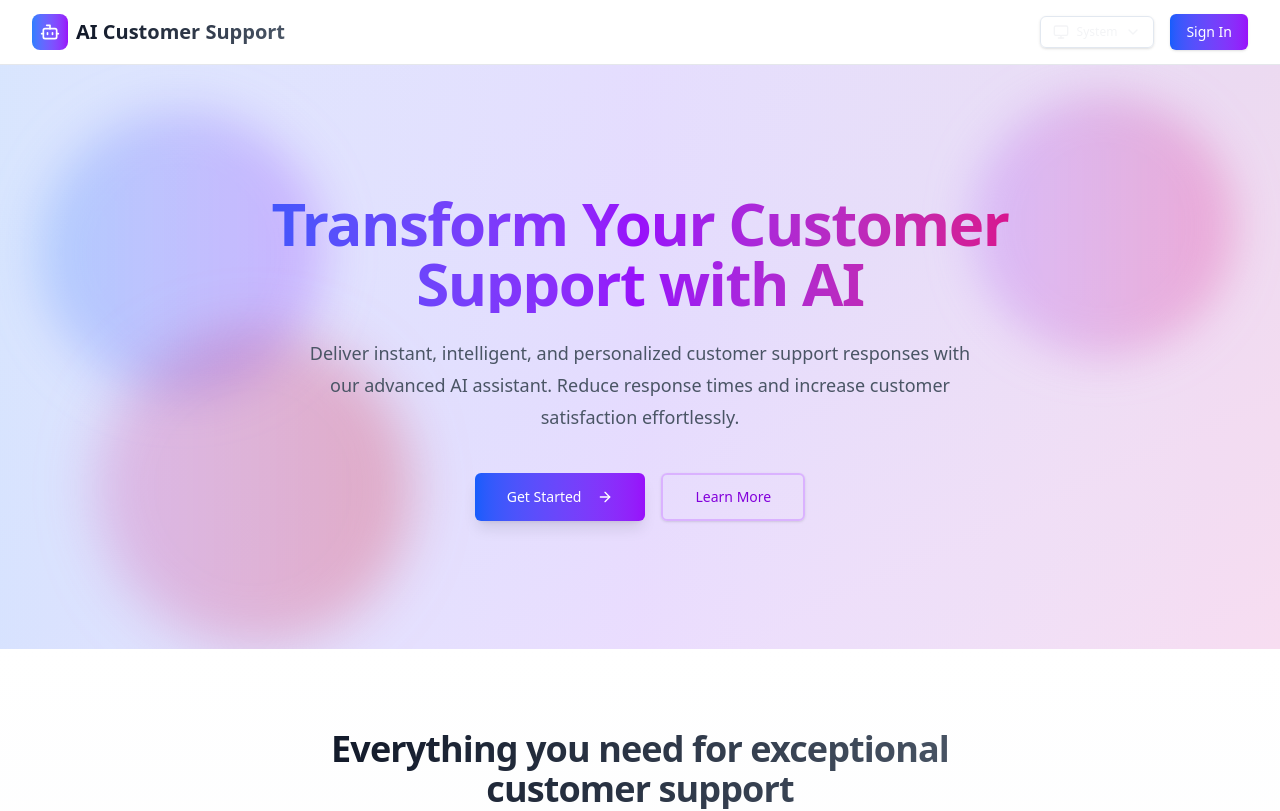
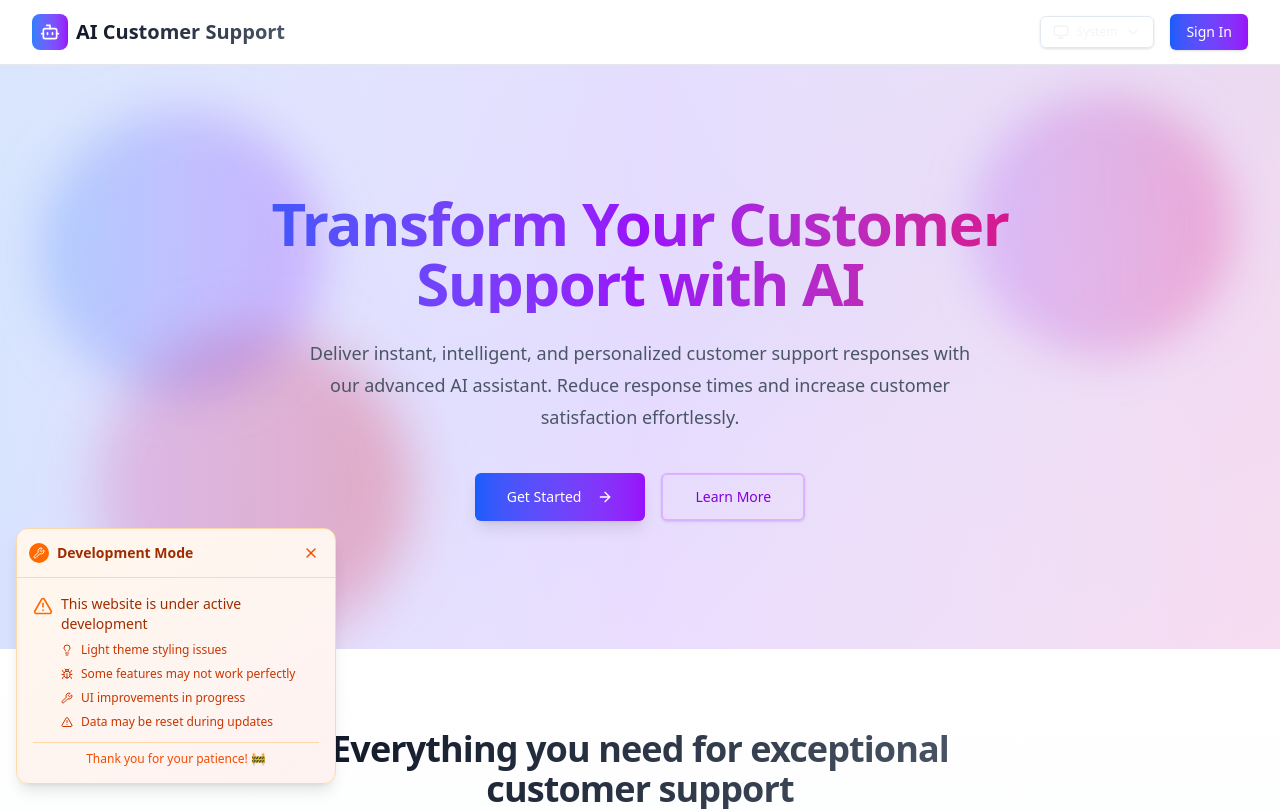
Before and after one commit to Devvrat-012/ai_customer_support, a Next.js app: page / in a window 1280 px wide. Shown: the top 811 px of the page. Built offline with nearby package versions, Linux system fonts and the light colour scheme.

Commit message:
feat: add DevNotice component to display development mode alerts

```diff
--- a/src/app/layout.tsx
+++ b/src/app/layout.tsx
@@ -6,6 +6,7 @@ import { ThemeProvider } from "@/components/providers/ThemeProvider";
 import { AlertProvider } from "@/components/common/AlertProvider";
 import { Toaster } from "@/components/common/Toaster";
 import { MainLayoutWrapper } from "@/components/layout/MainLayoutWrapper";
+import { DevNotice } from "@/components/common/DevNotice";
 
 const geistSans = Geist({
   variable: "--font-geist-sans",
@@ -96,6 +97,7 @@ export default function RootLayout({
               {children}
             </MainLayoutWrapper>
             <Toaster />
+            <DevNotice />
           </ReduxProvider>
         </ThemeProvider>
       </body>
--- /dev/null
+++ b/src/components/common/DevNotice.tsx
@@ -0,0 +1,97 @@
+"use client";
+
+import { useState, useEffect } from 'react';
+import { X, AlertTriangle, Wrench, Lightbulb, Bug } from 'lucide-react';
+import { Card } from '@/components/ui/card';
+import { Button } from '@/components/ui/button';
+
+export function DevNotice() {
+  const [isVisible, setIsVisible] = useState(false);
+
+  // Only show in development mode
+  const isDev = process.env.NODE_ENV === 'development';
+
+  useEffect(() => {
+    // Check if user has dismissed the notice in this session
+    const isDismissed = sessionStorage.getItem('dev-notice-dismissed');
+    if (!isDismissed && isDev) {
+      setIsVisible(true);
+    }
+  }, [isDev]);
+
+  const handleDismiss = () => {
+    setIsVisible(false);
+    // Remember dismissal for this session
+    sessionStorage.setItem('dev-notice-dismissed', 'true');
+  };
+
+  if (!isVisible || !isDev) return null;
+
+  return (
+    <div className="fixed bottom-4 left-4 z-[9999]">
+      <Card className="
+        w-80 bg-gradient-to-br from-orange-50 to-red-50
+        dark:from-orange-950/90 dark:to-red-950/90
+        border-orange-200 dark:border-orange-800
+        shadow-lg backdrop-blur-sm
+      ">
+        {/* Header */}
+        <div className="flex items-center justify-between p-3 border-b border-orange-200 dark:border-orange-800">
+          <div className="flex items-center gap-2">
+            <div className="p-1 bg-orange-500 rounded-full">
+              <Wrench className="h-3 w-3 text-white" />
+            </div>
+            <span className="text-sm font-semibold text-orange-800 dark:text-orange-200">
+              Development Mode
+            </span>
+          </div>
+
+          <Button
+            variant="ghost"
+            size="sm"
+            onClick={handleDismiss}
+            className="h-6 w-6 p-0 hover:bg-orange-100 dark:hover:bg-orange-900"
+          >
+            <X className="h-3 w-3 text-orange-600 dark:text-orange-400" />
+          </Button>
+        </div>
+
+        {/* Content */}
+        <div className="p-4 space-y-3">
+          <div className="flex items-start gap-2">
+            <AlertTriangle className="h-5 w-5 text-orange-500 shrink-0 mt-0.5" />
+            <div>
+              <p className="text-sm font-medium text-orange-800 dark:text-orange-200 mb-2">
+                This website is under active development
+              </p>
+              <div className="space-y-2 text-xs text-orange-700 dark:text-orange-300">
+                <div className="flex items-center gap-2">
+                  <Lightbulb className="h-3 w-3" />
+                  <span>Light theme styling issues</span>
+                </div>
+                <div className="flex items-center gap-2">
+                  <Bug className="h-3 w-3" />
+                  <span>Some features may not work perfectly</span>
+                </div>
+                <div className="flex items-center gap-2">
+                  <Wrench className="h-3 w-3" />
+                  <span>UI improvements in progress</span>
+                </div>
+                <div className="flex items-center gap-2">
+                  <AlertTriangle className="h-3 w-3" />
+                  <span>Data may be reset during updates</span>
+                </div>
+              </div>
+            </div>
+          </div>
+
+          <div className="pt-2 border-t border-orange-200 dark:border-orange-800">
+            <p className="text-xs text-orange-600 dark:text-orange-400 text-center">
+              Thank you for your patience! 🚧
+            </p>
+          </div>
+        </div>
+      </Card>
+    </div>
+  );
+}
```
